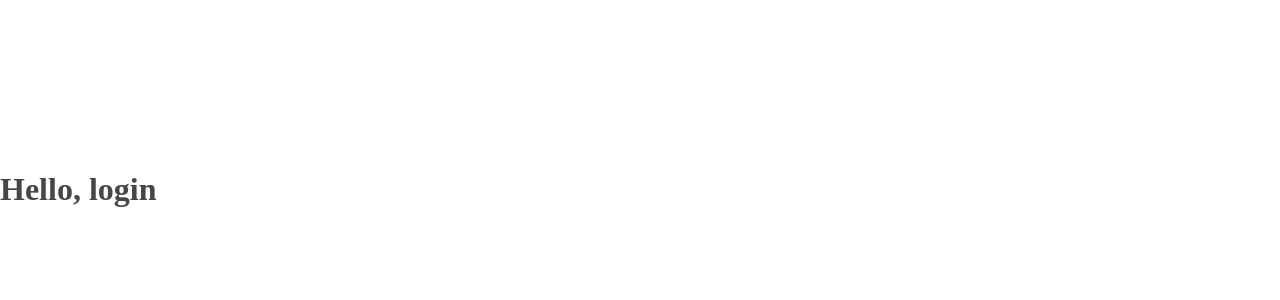
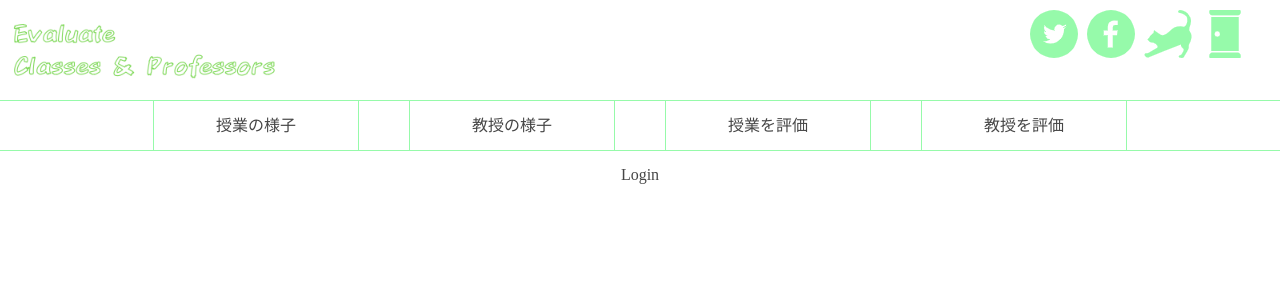
Before and after one commit to ni-m-ta/ECAP5, a Django app: page /login/ in a window 1280 px wide. Shown: the top 300 px of the page. Run offline with Django 3.2, Linux system fonts and the light colour scheme; parts of the project's set-up code (start-up, migrations or seed data) failed here and were passed over.

```diff
--- a/app/login/templates/login.html
+++ b/app/login/templates/login.html
@@ -6,9 +6,33 @@
     <meta charset="UTF-8">
     <meta name="viewport" content="width=device-width, initial-scale=1.0">
     <meta http-equiv="X-UA-Compatible" content="ie=edge">
-    <title>Hello, {{title}}</title>
+    <title>{{title}}</title>
   </head>
   <body>
-    <h1>Hello, {{title}}</h1>
+    <header>
+        <div class="header-icons">
+            <a><img class="logo" src="{% static 'img/logo.png' %}"></a>
+            <div class="snsIcons">
+              <a href="https://twitter.com/TATSUYA_NISATO"><img class="snsIcon" src="{% static 'img/twitter.png' %}"></a>
+              <a href="https://www.facebook.com/profile.php?id=100049389249541"><img class="snsIcon" src="{% static 'img/facebook.png' %}"></a>
+              <a href="https://github.com/ni-m-ta"><img class="snsIcon" src="{% static 'img/github.png' %}"></a>
+              <a href="{% url link %}"><img class="snsIcon" src="{% static 'img/login.png' %}"></a>
+           </div>
+        </div>
+        <div class="header-options">
+          <a class="header-option">授業の様子</a>
+          <a class="header-option">教授の様子</a>
+          <a class="header-option">授業を評価</a>
+          <a class="header-option">教授を評価</a>
+        </div>
+    </header>
+    <div class="top-login">
+        <div class="top-container container">
+            <div class="logins">
+                <p class="login-name">Login</p>
+
+            </div>
+        </div>
+    </div>
   </body>
 </html>
```
